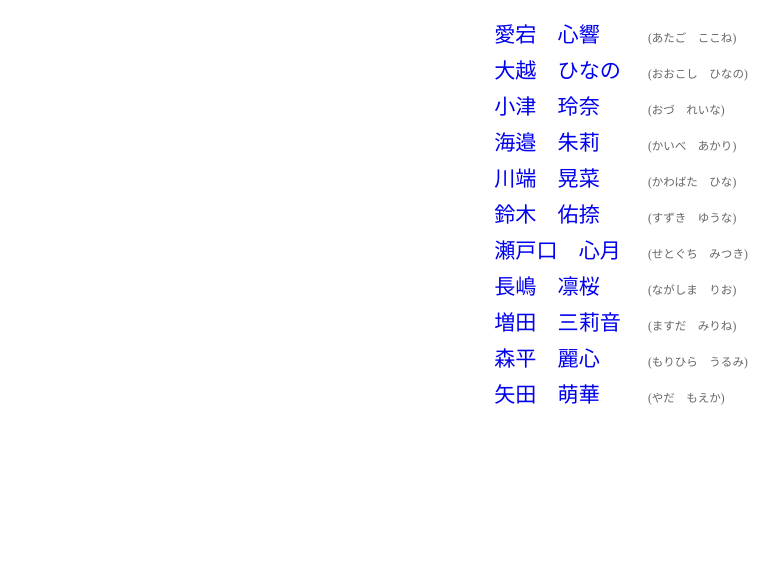
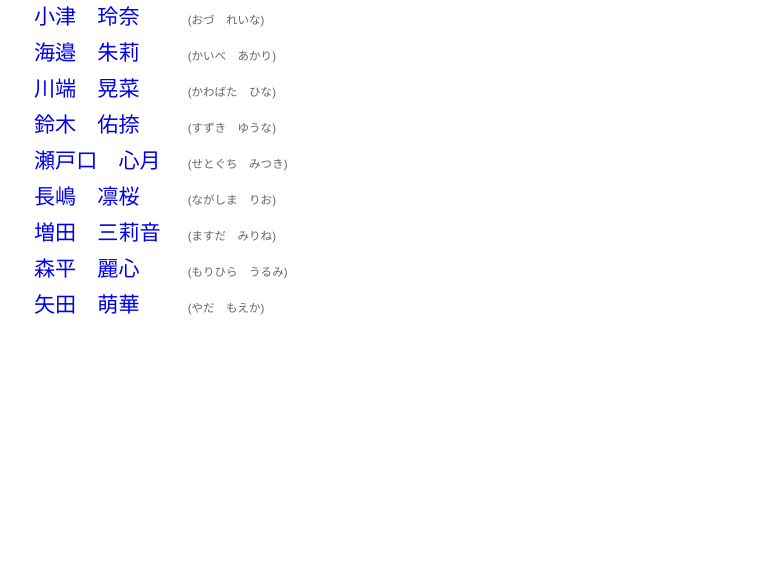
Before and after one commit to tonytani37/nogizaka_6th, a plain HTML site: page index.html in a window 1280 px wide. Shown: the part 214-800 px from the top of the page, without its empty margins (19-798 px from the left). Drawn offline with Linux system fonts and the light colour scheme.

Commit message:
2025/05/18 15:11

```diff
--- a/style.css
+++ b/style.css
@@ -1,14 +1,14 @@
 body {
-  display: flex;
+  /* display: flex; */
   justify-content: center;  /* 横方向中央 */
   align-items: center;      /* 縦方向中央 */
-  height: 100vh;            /* 画面全体の高さ */
+  /* height: 100vh;            画面全体の高さ */
+  /* margin: 0; */
+  /* flex-direction: column;   縦並び */
+  /* text-align: center;      テキストも中央に */
+  font-family: 'Helvetica Neue', sans-serif;
   margin: 0;
-  flex-direction: column;   /* 縦並び */
-  /* text-align: center;       テキストも中央に */
-  /* font-family: 'Helvetica Neue', sans-serif;
-  margin: 0; */
-  /* padding: 50px;  */
+  padding: 50px;
   background-color: #fff;
   color: #6a1b9a; /* 乃木坂っぽい紫 */
 }
```
